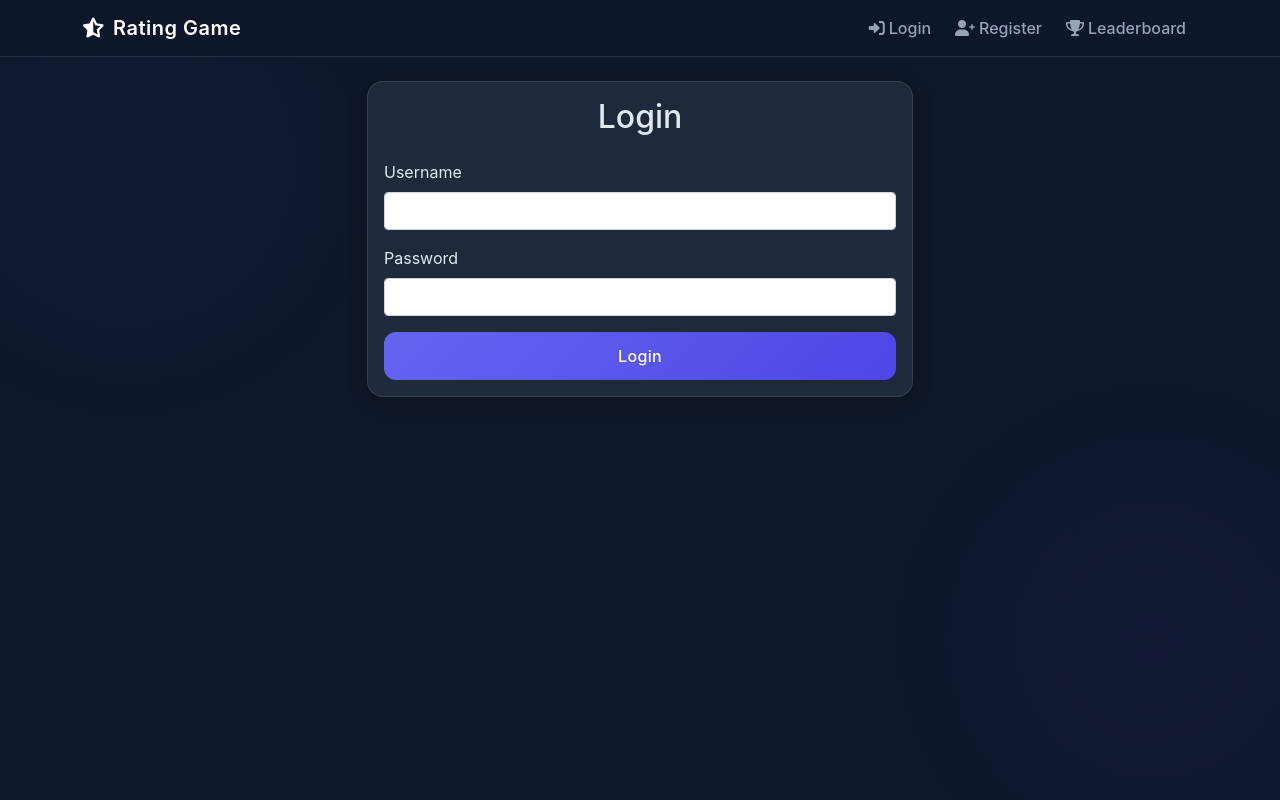
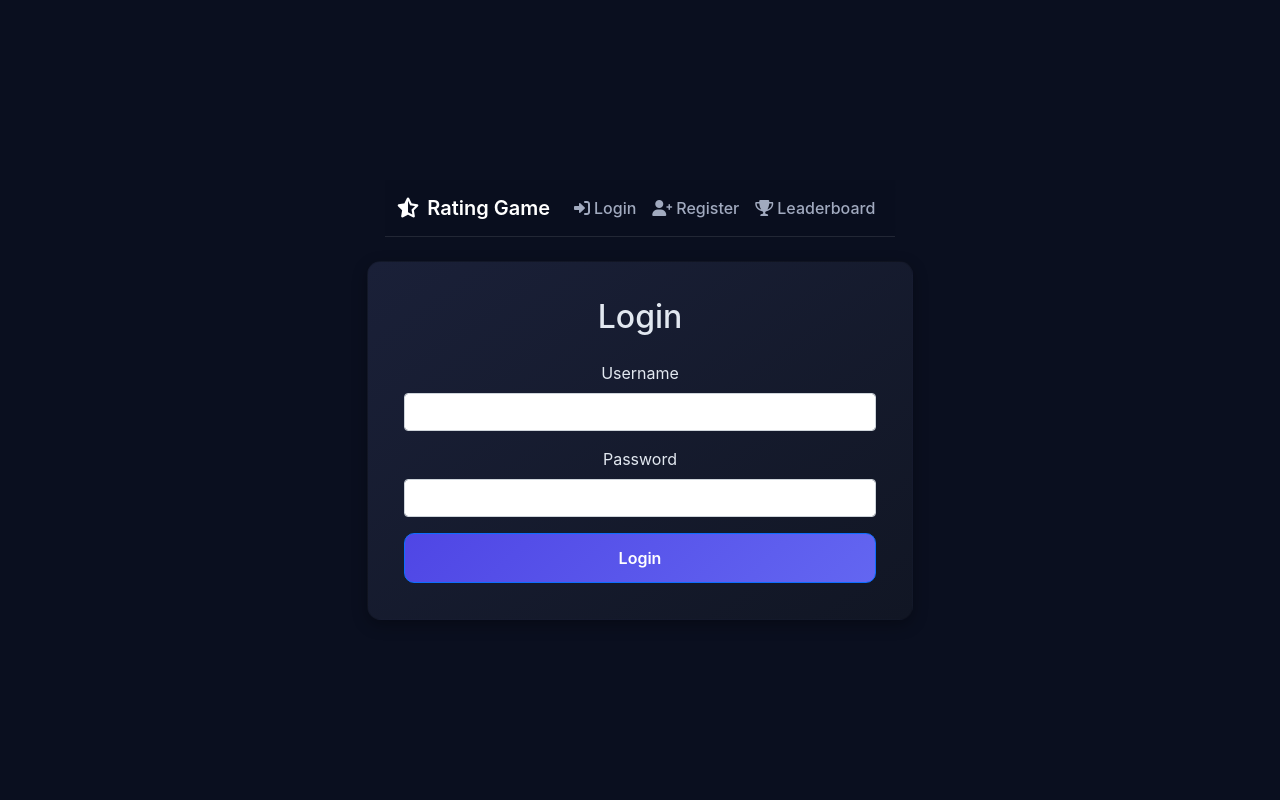
Before and after one commit to dak-mit/Rating_Meter, a Flask app: a page that uses templates/base.html in a window 1280 px wide. Run offline with Flask 2, Linux system fonts and the light colour scheme.

Commit message:
Trying New Design 2

```diff
--- a/templates/base.html
+++ b/templates/base.html
@@ -8,202 +8,89 @@
     <link href="https://cdnjs.cloudflare.com/ajax/libs/font-awesome/6.0.0/css/all.min.css" rel="stylesheet">
     <style>
         :root {
-            --primary-color: #6366f1;
-            --secondary-color: #4f46e5;
-            --accent-color: #818cf8;
-            --background-dark: #0f172a;
-            --card-dark: #1e293b;
-            --text-primary: #e2e8f0;
-            --text-secondary: #94a3b8;
+            --primary-color: #4F46E5;
+            --secondary-color: #6366F1;
+            --accent-color: #818CF8;
+            --background-dark: #0A0F1F;
+            --card-dark: #161B2F;
+            --text-primary: #E2E8F0;
+            --text-secondary: #A1AABF;
         }
 
         body {
             background-color: var(--background-dark);
             color: var(--text-primary);
-            font-family: 'Inter', -apple-system, BlinkMacSystemFont, 'Segoe UI', Roboto, sans-serif;
+            font-family: 'Inter', sans-serif;
             min-height: 100vh;
-            position: relative;
-        }
-
-        /* Modern Gradient Background with Subtle Pattern */
-        body::before {
-            content: '';
-            position: fixed;
-            top: 0;
-            left: 0;
-            width: 100%;
-            height: 100%;
-            background:
-                radial-gradient(circle at 10% 20%, rgba(99, 102, 241, 0.05) 0%, transparent 20%),
-                radial-gradient(circle at 90% 80%, rgba(79, 70, 229, 0.05) 0%, transparent 20%);
-            pointer-events: none;
-            z-index: -1;
+            display: flex;
+            flex-direction: column;
+            align-items: center;
+            justify-content: center;
+            text-align: center;
         }
 
         .navbar {
-            background: rgba(15, 23, 42, 0.95) !important;
-            backdrop-filter: blur(10px);
+            background: rgba(10, 15, 31, 0.85);
+            backdrop-filter: blur(12px);
             border-bottom: 1px solid rgba(255, 255, 255, 0.1);
         }
 
         .navbar-brand {
             font-weight: 600;
-            letter-spacing: 0.5px;
         }
 
         .card {
-            background: var(--card-dark);
-            border: 1px solid rgba(255, 255, 255, 0.1);
-            border-radius: 16px;
-            box-shadow: 0 4px 20px rgba(0, 0, 0, 0.2);
-            backdrop-filter: blur(10px);
-            transition: all 0.3s cubic-bezier(0.4, 0, 0.2, 1);
+            background: linear-gradient(145deg, #1A2038, #111624);
+            border-radius: 14px;
+            padding: 20px;
+            box-shadow: 0px 5px 15px rgba(0, 0, 0, 0.3);
+            transition: transform 0.3s ease-in-out;
         }
 
         .card:hover {
-            transform: translateY(-5px);
-            box-shadow: 0 8px 25px rgba(0, 0, 0, 0.3);
-            border-color: rgba(99, 102, 241, 0.3);
+            transform: scale(1.03);
         }
 
-        /* Modern Button Styles */
         .btn-primary {
             background: linear-gradient(135deg, var(--primary-color), var(--secondary-color));
-            border: none;
-            padding: 12px 24px;
-            border-radius: 12px;
-            font-weight: 500;
-            letter-spacing: 0.3px;
-            position: relative;
-            overflow: hidden;
-            transition: all 0.3s ease;
-        }
-
-        .btn-primary::before {
-            content: '';
-            position: absolute;
-            top: 0;
-            left: -100%;
-            width: 100%;
-            height: 100%;
-            background: linear-gradient(
-                90deg,
-                transparent,
-                rgba(255, 255, 255, 0.2),
-                transparent
-            );
-            transition: 0.5s;
-        }
-
-        .btn-primary:hover::before {
-            left: 100%;
+            border-radius: 10px;
+            padding: 12px 20px;
+            font-weight: 600;
+            transition: 0.3s;
         }
 
         .btn-primary:hover {
+            opacity: 0.9;
             transform: translateY(-2px);
-            box-shadow: 0 6px 15px rgba(99, 102, 241, 0.3);
         }
 
-        /* Navigation Links */
-        .nav-link {
-            color: var(--text-secondary) !important;
-            font-weight: 500;
-            padding: 8px 16px;
-            margin: 0 4px;
-            border-radius: 8px;
-            transition: all 0.3s ease;
+        .alert {
+            background: rgba(30, 41, 59, 0.85);
+            border-radius: 12px;
+            backdrop-filter: blur(8px);
         }
 
-        .nav-link:hover {
-            color: var(--text-primary) !important;
-            background: rgba(255, 255, 255, 0.1);
-        }
-
-        /* Alert Styles */
-        .alert {
-            background: rgba(30, 41, 59, 0.8);
-            border: 1px solid rgba(255, 255, 255, 0.1);
-            color: var(--text-primary);
-            border-radius: 12px;
-            backdrop-filter: blur(10px);
-        }
-
-        /* Rating Elements */
         .rating-meter {
             background: rgba(255, 255, 255, 0.1);
-            border-radius: 12px;
-            height: 8px;
-            overflow: hidden;
+            border-radius: 8px;
+            height: 6px;
         }
 
         .rating-meter-fill {
             background: linear-gradient(90deg, var(--primary-color), var(--secondary-color));
             height: 100%;
-            border-radius: 12px;
-            transition: width 0.5s cubic-bezier(0.4, 0, 0.2, 1);
+            border-radius: 8px;
         }
 
-        /* Tables */
-        .table {
-            color: var(--text-primary);
-            background: var(--card-dark);
-            border-radius: 16px;
-            overflow: hidden;
+        .nav-link {
+            color: var(--text-secondary) !important;
+            font-weight: 500;
+            transition: 0.3s;
         }
 
-        .table th {
-            background: rgba(15, 23, 42, 0.6);
-            color: var(--text-secondary);
-            font-weight: 500;
-            border-bottom: 1px solid rgba(255, 255, 255, 0.1);
-        }
-
-        .table td {
-            border-color: rgba(255, 255, 255, 0.1);
-        }
-
-        /* Badges */
-        .badge {
-            padding: 6px 12px;
-            border-radius: 8px;
-            font-weight: 500;
-            letter-spacing: 0.3px;
-            background: rgba(99, 102, 241, 0.2);
-            color: var(--accent-color);
-        }
-
-        /* Animation */
-        .animate-fade-in {
-            animation: fadeIn 0.6s cubic-bezier(0.4, 0, 0.2, 1);
-        }
-
-        @keyframes fadeIn {
-            from {
-                opacity: 0;
-                transform: translateY(20px);
-            }
-            to {
-                opacity: 1;
-                transform: translateY(0);
-            }
-        }
-
-        /* Custom Scrollbar */
-        ::-webkit-scrollbar {
-            width: 8px;
-        }
-
-        ::-webkit-scrollbar-track {
-            background: var(--background-dark);
-        }
-
-        ::-webkit-scrollbar-thumb {
-            background: var(--card-dark);
-            border-radius: 4px;
-        }
-
-        ::-webkit-scrollbar-thumb:hover {
-            background: var(--secondary-color);
+        .nav-link:hover {
+            color: var(--text-primary) !important;
+            background: rgba(255, 255, 255, 0.05);
         }
     </style>
 </head>
@@ -261,7 +148,6 @@
                 {% endfor %}
             {% endif %}
         {% endwith %}
-
         {% block content %}{% endblock %}
     </div>
 
```
